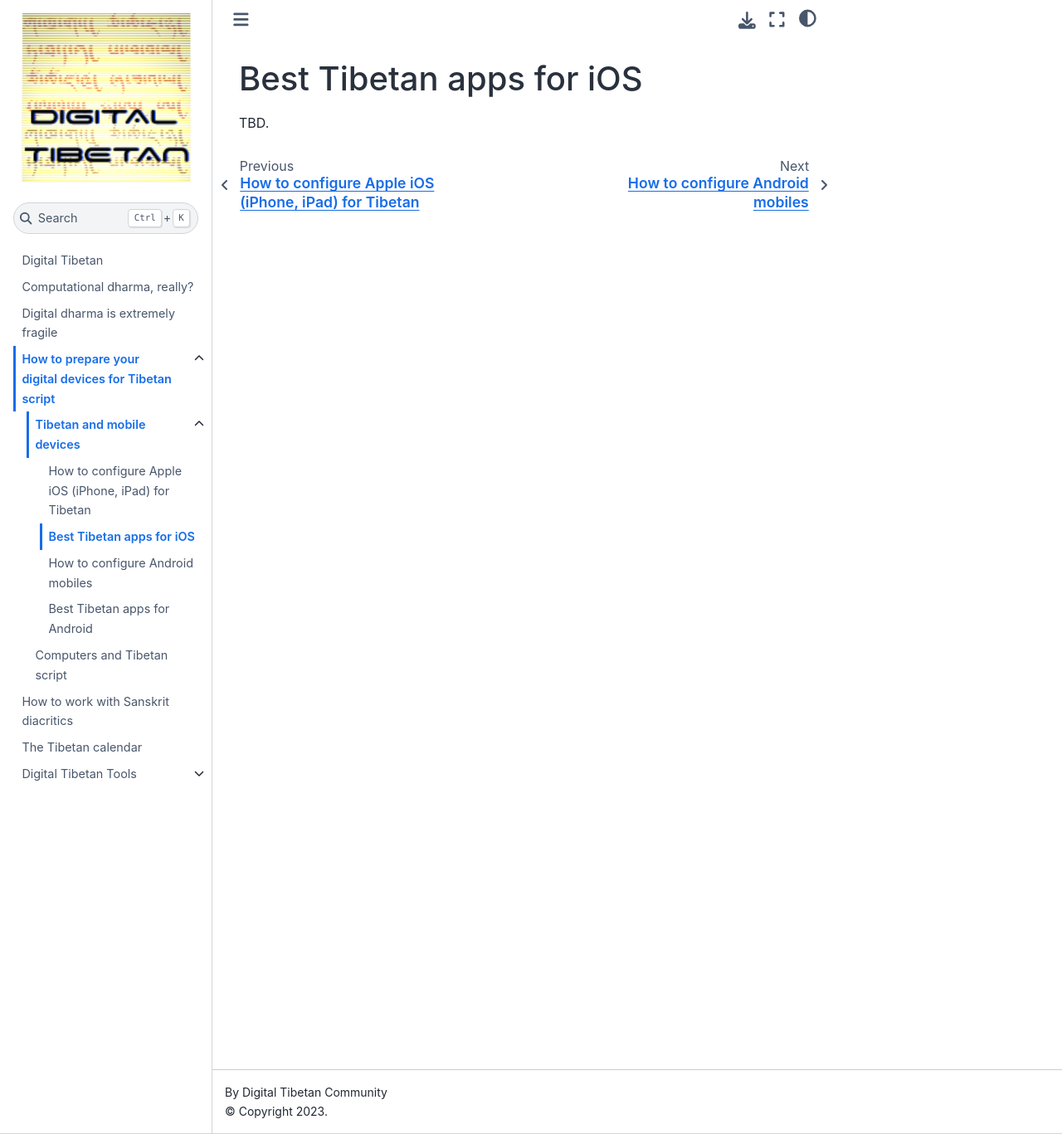
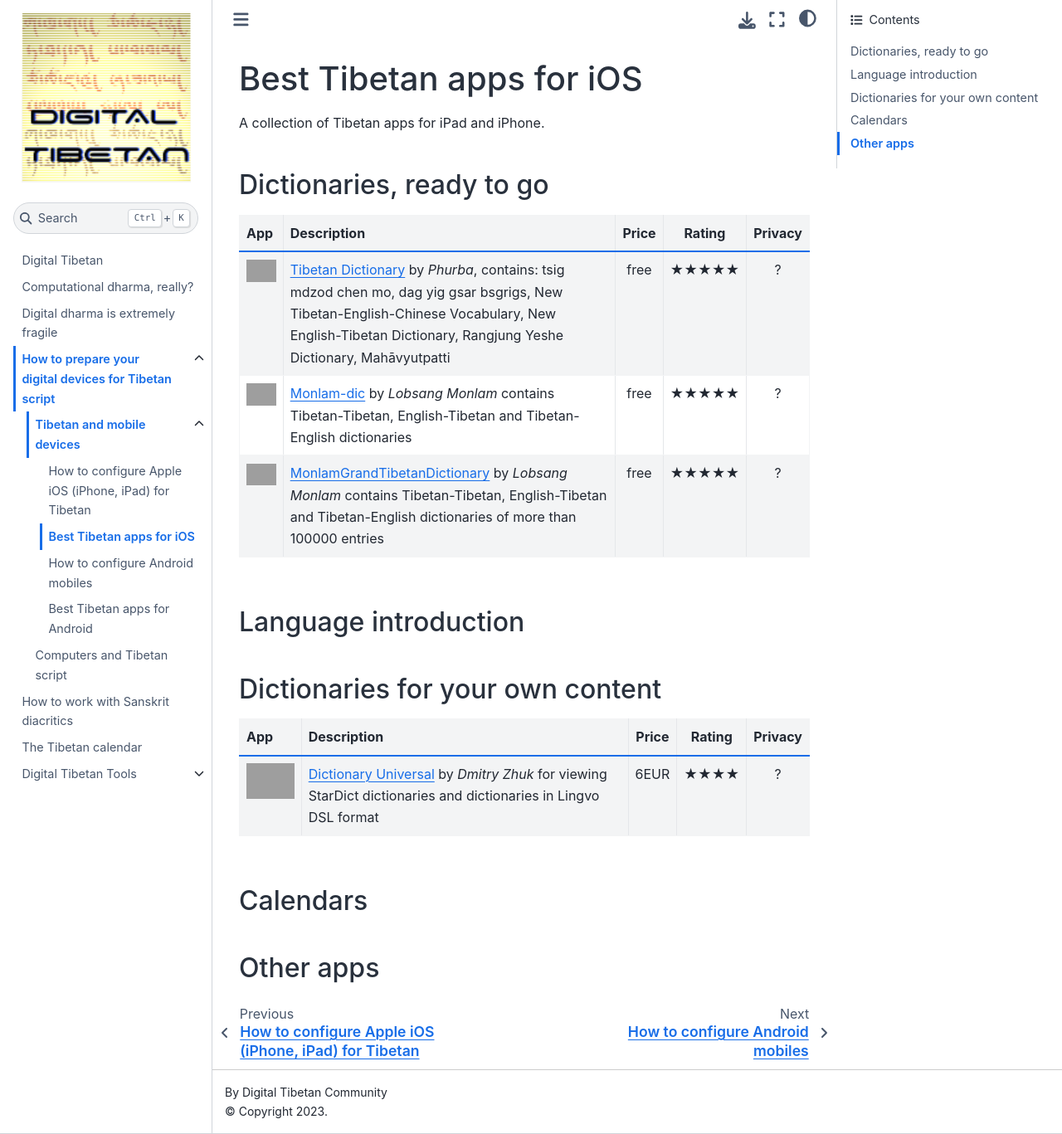
Before and after one commit to DigitalTibetan/DigitalTibetan, a Jupyter Book: the page built from docs/apps_ios.md, in a window 1280 px wide and 1367 px high. Shown: the whole window at 83% size. Built offline with Jupyter Book 1.0.4 settings and Sphinx 7.4.7 and the Sphinx Book theme 1.1.4, drawn with Linux system fonts in a browser that asks for light colours; grey boxes are pictures that could not be loaded.

Commit message:
Some apps

```diff
--- a/docs/apps_ios.md
+++ b/docs/apps_ios.md
@@ -1,3 +1,23 @@
 # Best Tibetan apps for iOS
 
-TBD.
+A collection of Tibetan apps for iPad and iPhone.
+## Dictionaries, ready to go
+
+| App | Description | Price | Rating | Privacy |
+| --- | ----------- | :---: | :----: | :-----: |
+| <img src="https://is4-ssl.mzstatic.com/image/thumb/Purple123/v4/d4/0a/50/d40a5014-ea53-8df4-4955-5c8c7e40524c/AppIcon-0-1x_U007emarketing-0-0-85-220-4.png/350x350.png?" style="width: 64px;"> | [Tibetan Dictionary](https://apps.apple.com/us/app/tibetan-dictionary/id418873951) by _Phurba_, contains: tsig mdzod chen mo, dag yig gsar bsgrigs, New Tibetan-English-Chinese Vocabulary, New English-Tibetan Dictionary, Rangjung Yeshe Dictionary, Mahāvyutpatti | free | ★★★★★ | ? |
+| <img src="https://is1-ssl.mzstatic.com/image/thumb/Purple62/v4/ec/48/a5/ec48a549-da8c-e466-b18f-6149c5f14fd9/mzm.outuupqo.png/350x350.png?" style="width: 64px;"> | [Monlam-dic](https://apps.apple.com/us/app/monlam-dic/id1054645616) by _Lobsang Monlam_ contains Tibetan-Tibetan, English-Tibetan and Tibetan-English dictionaries | free | ★★★★★ | ? |
+| <img src="https://is5-ssl.mzstatic.com/image/thumb/Purple113/v4/9d/37/e7/9d37e737-ce9f-e688-2eff-a5d792ff9b7f/AppIcon-1x_U007emarketing-0-0-0-7-0-0-85-220.jpeg/350x350.png?" style="width: 64px;"> | [MonlamGrandTibetanDictionary](https://apps.apple.com/us/app/monlamgrandtibetandictionary/id1065052389) by _Lobsang Monlam_ contains Tibetan-Tibetan, English-Tibetan and Tibetan-English dictionaries of more than 100000 entries | free | ★★★★★ | ? |
+
+
+
+## Language introduction
+
+## Dictionaries for your own content
+
+| App | Description | Price | Rating | Privacy |
+| --- | ----------- | :---: | :----: | :-----: |
+| <img src="https://is4-ssl.mzstatic.com/image/thumb/Purple123/v4/41/cd/f2/41cdf247-415a-84f4-72a8-a1fe6180a500/AppIcon-0-0-1x_U007emarketing-0-0-0-6-0-85-220.png/1200x630wa.png" style="width: 96px;"> | [Dictionary Universal](https://apps.apple.com/de/app/dictionary-universal/id312088272?platform=iphone) by _Dmitry Zhuk_ for viewing StarDict dictionaries and dictionaries in Lingvo DSL format | 6EUR | ★★★★ | ? |
+
+## Calendars
+## Other apps
```
Also changed, not shown: docs/apps_android.md (+7 -1 lines), docs/mobile_tibetan.md (+5 -8 lines).
